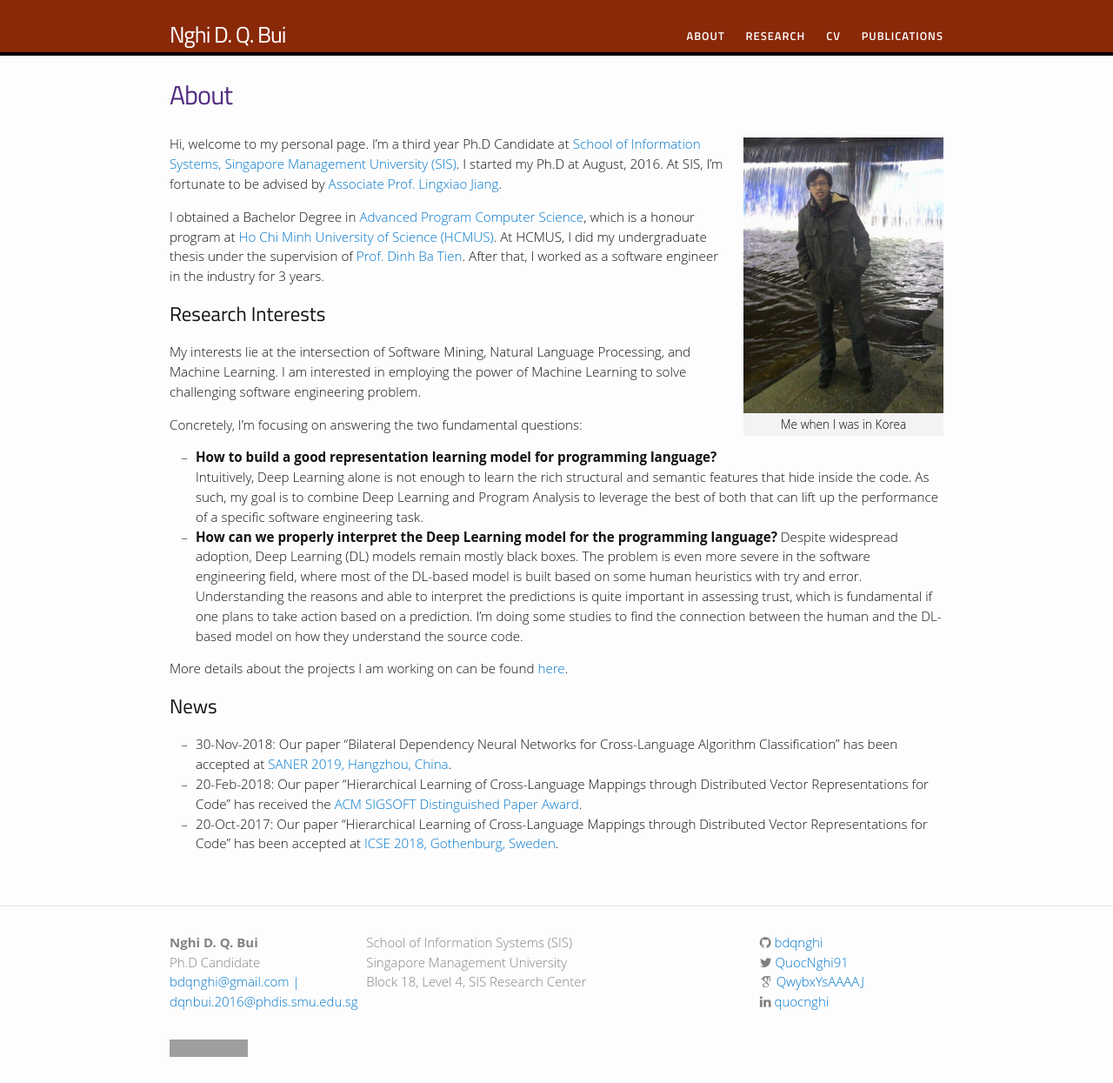
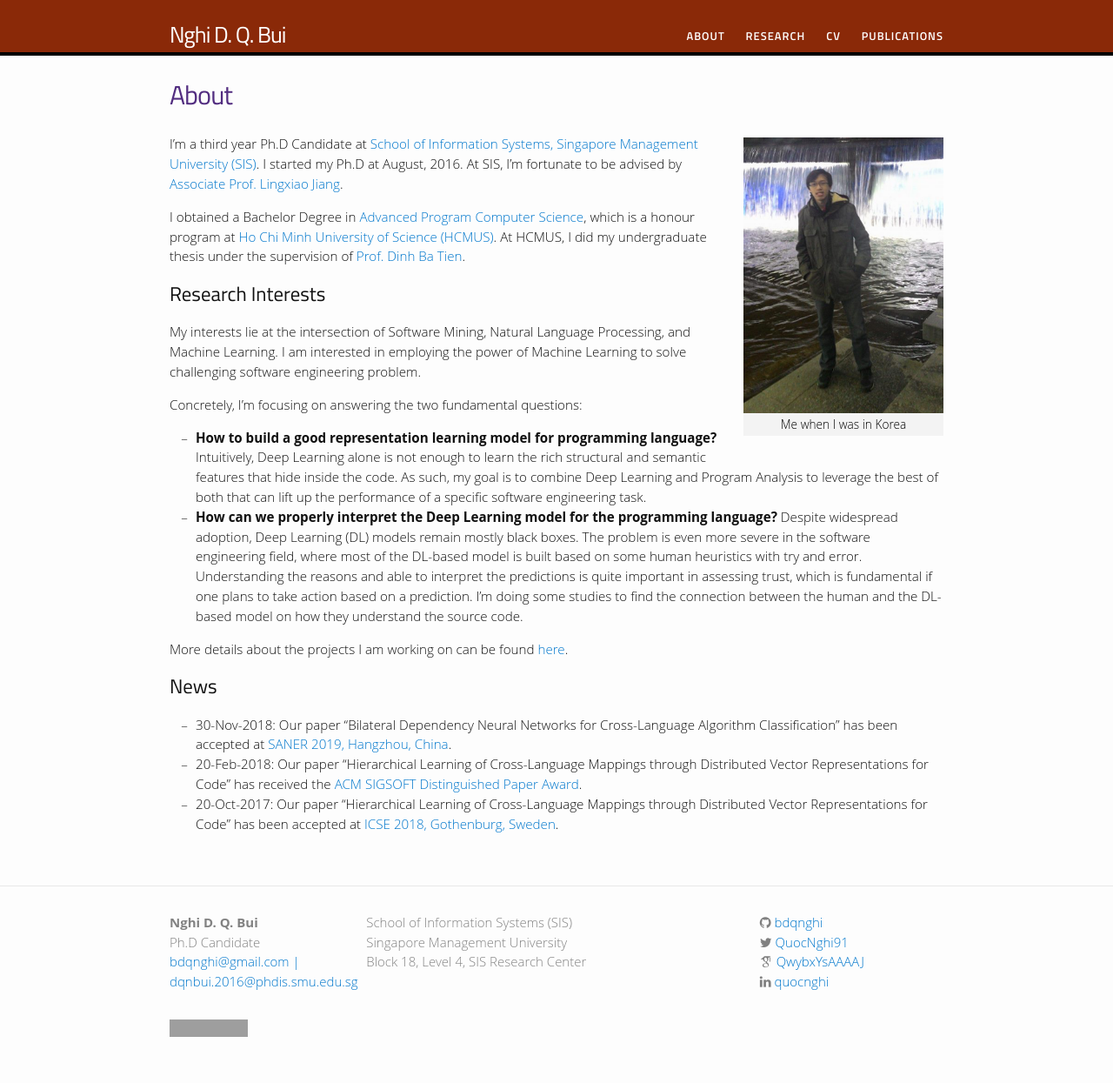
Before and after one commit to bdqnghi/bdqnghi.github.io, a Jekyll site: the page built from index.md, in a window 1280 px wide. Shown: the whole page at 87% size. Built offline with Jekyll 4.4.1, drawn with Linux system fonts in a browser that asks for light colours; nearby versions of some CDN libraries; some web fonts are replaced; after the commit the page ends 1222 px from its top, so only the background shows below that; grey boxes are pictures that could not be loaded.

Commit message:
update index.md

```diff
--- a/index.md
+++ b/index.md
@@ -7,9 +7,9 @@ permalink: /
 {% include image.html url="/images/me.png" caption="Me when I was in Korea" width=230 align="right" %}
 
 
-Hi, welcome to my personal page. I'm a third year Ph.D Candidate at <a href="https://sis.smu.edu.sg/programmes/PhD/overview" target="_blank">School of Information Systems, Singapore Management University (SIS)</a>. I started my Ph.D at August, 2016. At SIS, I'm fortunate to be advised by <a href="http://www.mysmu.edu/faculty/lxjiang/" target="_blank">Associate Prof. Lingxiao Jiang</a>.
+I'm a third year Ph.D Candidate at <a href="https://sis.smu.edu.sg/programmes/PhD/overview" target="_blank">School of Information Systems, Singapore Management University (SIS)</a>. I started my Ph.D at August, 2016. At SIS, I'm fortunate to be advised by <a href="http://www.mysmu.edu/faculty/lxjiang/" target="_blank">Associate Prof. Lingxiao Jiang</a>.
 
-I obtained a Bachelor Degree in <a href="http://www.apcs.hcmus.edu.vn/Default.aspx?alias=www.apcs.hcmus.edu.vn/en" target="_blank">Advanced Program Computer Science</a>, which is a honour program at <a href="http://web.hcmus.edu.vn/en/index.php" target="_blank">Ho Chi Minh University of Science (HCMUS)</a>. At HCMUS, I did my undergraduate thesis under the supervision of <a href="https://dblp.org/pers/hd/d/Dinh:Tien_Ba" target="_blank">Prof. Dinh Ba Tien</a>. After that, I worked as a software engineer in the industry for 3 years.
+I obtained a Bachelor Degree in <a href="http://www.apcs.hcmus.edu.vn/Default.aspx?alias=www.apcs.hcmus.edu.vn/en" target="_blank">Advanced Program Computer Science</a>, which is a honour program at <a href="http://web.hcmus.edu.vn/en/index.php" target="_blank">Ho Chi Minh University of Science (HCMUS)</a>. At HCMUS, I did my undergraduate thesis under the supervision of <a href="https://dblp.org/pers/hd/d/Dinh:Tien_Ba" target="_blank">Prof. Dinh Ba Tien</a>.
 
 ## Research Interests
 
```
